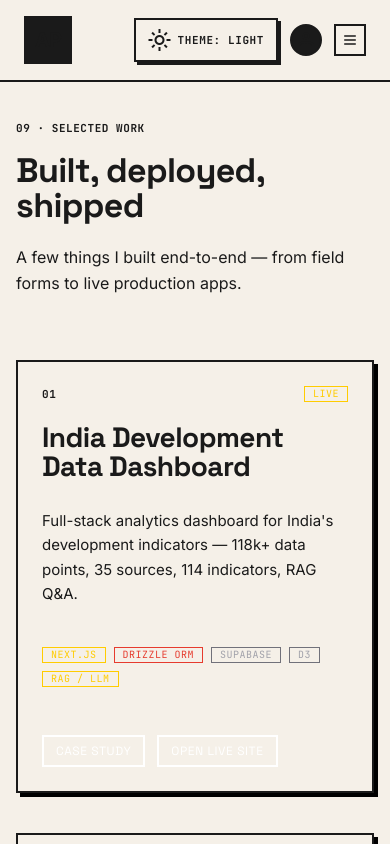
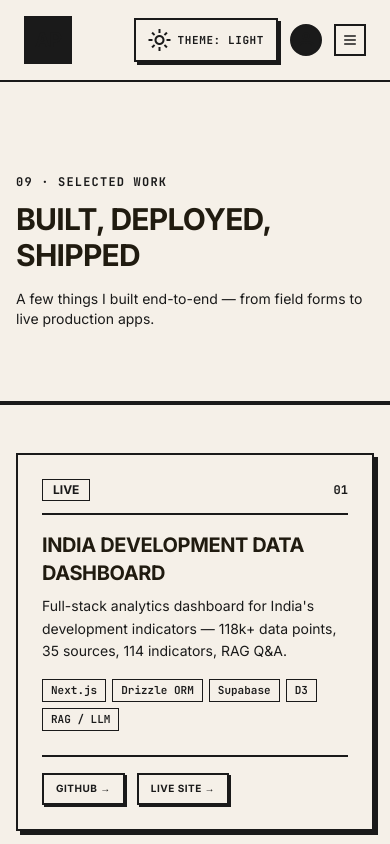
Before and after one commit to adityapandey2002/Portfolio, a Next.js app: page /work in a window 390 px wide. Shown: the top 844 px of the page. Built offline with nearby package versions, Linux system fonts and the light colour scheme.

Commit message:
fix: Work/Health/Ask pages use V2 design tokens for proper color contrast

```diff
--- a/src/app/health/page.tsx
+++ b/src/app/health/page.tsx
@@ -1,7 +1,5 @@
 import { Section } from '@/components/ui/Section';
 import { Footer } from '@/components/sections/Footer';
-import { RouteScrollMode } from '@/components/RouteScrollMode';
-import { EnergyConduit } from '@/components/sections/pillars';
 import { HealthMetrics } from '@/components/sections/HealthMetrics';
 import { HealthSystemStrengthening } from '@/components/sections/HealthSystemStrengthening';
 
@@ -14,26 +12,25 @@ export const metadata = {
 export default function HealthPage() {
   return (
     <>
-      <RouteScrollMode />
-      <Section>
-        <header className="mb-16 lg:mb-20 shrink-0">
-          <span className="font-mono text-xs font-bold uppercase tracking-wider text-ink-3 dark:text-ink-3">
-            03 · ABOUT
+      <section className="border-b-4 border-primary dark:border-white bg-surface dark:bg-surface-dark">
+        <Section className="py-12">
+          <div className="mb-6">
+            <span className="font-mono text-xs font-bold uppercase tracking-widest text-on-surface-variant dark:text-ink-dark">
+              03 · HEALTH FIELD IMPACT
             </span>
-          <h1 className="mt-3 font-display text-[clamp(40px,6vw,56px)] font-bold uppercase tracking-tight text-primary dark:text-ink-dark leading-none">
+            <h1 className="mt-2 font-headline text-3xl sm:text-5xl font-bold uppercase tracking-tight text-on-surface dark:text-ink-dark">
               Health Field Impact
             </h1>
-          <p className="mt-5 text-base leading-relaxed text-ink-2 dark:text-ink-2 max-w-2xl">
+            <p className="mt-4 text-sm text-on-surface-variant dark:text-ink-dark/70 max-w-2xl">
               Gandhi Fellowship · Piramal Foundation. Public health data work across Bihar&apos;s high-burden blocks — frontline worker capacity building (ASHA, ANM, CHO, PHC), 185-hour clinical skills refreshers, NQAS certification support, maternal and child health programs, and VHSND / Godbharai / PMSMA data pipelines — tracked like patient data, from Muzaffarpur.
             </p>
-        </header>
+          </div>
+        </Section>
+      </section>
 
       <HealthMetrics />
       <HealthSystemStrengthening />
-      </Section>
       <Footer />
-      {/* Moving gradient line at the very bottom edge of the page. */}
-      <EnergyConduit />
     </>
   );
 }
--- a/src/app/work/page.tsx
+++ b/src/app/work/page.tsx
@@ -2,6 +2,7 @@ import { WorkProjectCard } from '@/components/projects/WorkProjectCard';
 import { Footer } from '@/components/sections/Footer';
 import Link from 'next/link';
 import { ArrowRight } from 'lucide-react';
+import { Section } from '@/components/ui/Section';
 
 export const metadata = {
   title: 'Work — Aditya Pandey',
@@ -55,57 +56,85 @@ const WORK_PROJECTS: WorkProject[] = [
     tech: ['Python', 'SQLite', 'Dash', 'ML'],
     caseStudy: 'https://github.com/adityapandey2002/',
   },
-] as const;
+];
 
 export default function WorkPage() {
   return (
     <>
       {/* Page header */}
-      <section className="mb-16">
-        <div className="mx-auto max-w-[1500px] px-4 lg:px-8">
-          <span className="block mb-4 font-mono text-[11px] font-bold uppercase tracking-wider text-primary dark:text-ink-dark">
+      <section className="border-b-4 border-primary dark:border-white bg-surface dark:bg-surface-dark">
+        <Section className="py-12">
+          <div className="mb-6">
+            <span className="font-mono text-xs font-bold uppercase tracking-widest text-on-surface-variant dark:text-ink-dark">
               09 · SELECTED WORK
             </span>
-          <h1 className="font-display font-bold text-[34px] lg:text-[48px] leading-[1.04] text-primary dark:text-ink-dark">
+            <h1 className="mt-2 font-headline text-3xl sm:text-5xl font-bold uppercase tracking-tight text-on-surface dark:text-ink-dark">
               Built, deployed, shipped
             </h1>
-          <p className="mt-5 text-[16px] leading-relaxed text-primary dark:text-ink-dark font-sans max-w-[560px]">
+            <p className="mt-4 text-sm text-on-surface-variant dark:text-ink-dark/70 max-w-[560px]">
               A few things I built end-to-end — from field forms to live production apps.
             </p>
           </div>
+        </Section>
       </section>
 
-      {/* Projects grid — 12-col desktop → 6-col tablet → 4-col mobile */}
-      <section className="mb-20">
-        <div className="mx-auto max-w-[1500px] px-4 lg:px-8">
-          <div
-            className={[
-              'grid grid-cols-4 md:grid-cols-6 lg:grid-cols-12',
-              'gap-x-4 lg:gap-x-6 gap-y-10',
-            ].join(' ')}
-          >
+      {/* Projects grid */}
+      <section className="border-b-4 border-primary dark:border-white bg-surface dark:bg-surface-dark">
+        <Section className="py-12">
+          <div className="grid grid-cols-1 gap-6 md:grid-cols-2 lg:grid-cols-3">
             {WORK_PROJECTS.map((project) => (
               <div
                 key={project.id}
-                className="col-span-4 md:col-span-3 lg:col-span-4"
+                className="border-2 border-primary dark:border-white bg-surface-container-lowest dark:bg-surface-l2 p-6 shadow-[4px_4px_0_#1a1a1a] dark:shadow-[4px_4px_0_#ffffff]"
               >
-                <WorkProjectCard {...project} />
+                <div className="flex items-center justify-between border-b-2 border-primary dark:border-white pb-3 mb-4">
+                  <span className="bg-primary-container dark:bg-primary-yellow text-on-primary-container dark:text-on-primary px-2.5 py-0.5 font-headline font-bold text-xs uppercase border border-primary dark:border-white">
+                    {project.status === 'LIVE' ? 'LIVE' : 'CASE STUDY'}
+                  </span>
+                  <span className="font-mono text-xs font-bold text-on-surface-variant dark:text-ink-dark/70">
+                    {project.number}
+                  </span>
+                </div>
+                <h3 className="font-headline text-xl font-bold text-on-surface dark:text-ink-dark uppercase">
+                  {project.title}
+                </h3>
+                <p className="mt-2 text-sm text-on-surface-variant dark:text-ink-dark/70 leading-relaxed">
+                  {project.desc}
+                </p>
+                <div className="mt-4 flex flex-wrap gap-1.5">
+                  {project.tech.map((t) => (
+                    <span
+                      key={t}
+                      className="font-mono text-[11px] font-semibold bg-surface-container dark:bg-surface-l1 px-2 py-0.5 border border-primary dark:border-white text-on-surface dark:text-ink-dark"
+                    >
+                      {t}
+                    </span>
+                  ))}
+                </div>
+                <div className="mt-6 pt-4 border-t-2 border-primary dark:border-white flex gap-3">
+                  <a
+                    href={project.caseStudy}
+                    target="_blank"
+                    rel="noopener noreferrer"
+                    className="inline-flex items-center gap-2 border-2 border-primary dark:border-white bg-surface dark:bg-surface-l1 px-3 py-1.5 font-headline text-[10px] font-bold uppercase tracking-wider text-primary dark:text-white shadow-[2px_2px_0_#1a1a1a] dark:shadow-[2px_2px_0_#ffffff] transition-all hover:translate-x-0.5 hover:translate-y-0.5 hover:shadow-none"
+                  >
+                    GitHub →
+                  </a>
+                  {project.live && (
+                    <a
+                      href={project.live}
+                      target="_blank"
+                      rel="noopener noreferrer"
+                      className="inline-flex items-center gap-2 border-2 border-primary dark:border-white bg-primary-container dark:bg-primary-yellow px-3 py-1.5 font-headline text-[10px] font-bold uppercase tracking-wider text-on-primary-container dark:text-on-primary shadow-[2px_2px_0_#1a1a1a] dark:shadow-[2px_2px_0_#ffffff] transition-all hover:translate-x-0.5 hover:translate-y-0.5 hover:shadow-none"
+                    >
+                      Live Site →
+                    </a>
+                  )}
+                </div>
               </div>
             ))}
           </div>
-        </div>
-      </section>
-
-      {/* View all link */}
-      <section>
-        <div className="mx-auto max-w-[1500px] px-4 lg:px-8 mt-10 mb-24">
-          <Link
-            href="/work"
-            className="inline-flex items-center gap-2 font-mono text-[11px] font-bold uppercase tracking-wider text-primary dark:text-ink-dark hover:text-accent-yellow dark:hover:text-primary-yellow transition-colors"
-          >
-            View all <ArrowRight size={15} strokeWidth={2} aria-hidden="true" />
-          </Link>
-        </div>
+        </Section>
       </section>
 
       <Footer />
--- a/src/components/sections/HealthMetrics.tsx
+++ b/src/components/sections/HealthMetrics.tsx
@@ -117,8 +117,8 @@ export function HealthMetricCard({
   const Icon = ICONS[m.id];
   const a = ACCENT[m.accent];
   const kernel = !!m.kernel;
-  const surfaceText = kernel ? a.ink : 'text-primary dark:text-ink-dark';
-  const descText = kernel ? 'text-black/80 dark:text-surface-dark/80' : 'text-ink-3 dark:text-ink-3';
+  const surfaceText = kernel ? a.ink : 'text-on-surface dark:text-ink-dark';
+  const descText = kernel ? 'text-black/80 dark:text-surface-dark/80' : 'text-on-surface-variant dark:text-ink-dark/70';
 
   return (
     <Card
@@ -169,11 +169,11 @@ export function HealthMetrics() {
           <span className="font-mono text-xs font-bold uppercase tracking-widest text-accent-red dark:text-vermilion block mb-1">
             Audited Telemetry
           </span>
-          <h2 className="font-display text-3xl sm:text-5xl font-bold uppercase tracking-tight text-primary dark:text-ink-dark leading-none">
+          <h2 className="font-display text-3xl sm:text-5xl font-bold uppercase tracking-tight text-on-surface dark:text-ink-dark leading-none">
             Primary Field Metrics Ledger
           </h2>
         </div>
-        <div className="font-mono text-xs font-bold uppercase tracking-wider text-ink-3 dark:text-ink-3">
+        <div className="font-mono text-xs font-bold uppercase tracking-wider text-on-surface-variant dark:text-ink-dark/70">
           Total Active Blocks: 16 &nbsp;//&nbsp; Population Footprint: 4.8M+
         </div>
       </div>
--- a/src/components/sections/HealthSystemStrengthening.tsx
+++ b/src/components/sections/HealthSystemStrengthening.tsx
@@ -114,7 +114,7 @@ export function HealthSystemStrengthening() {
             Health System Strengthening
           </h2>
         </div>
-        <p className="text-base leading-relaxed text-ink-2 dark:text-ink-2 max-w-md">
+        <p className="text-base leading-relaxed text-on-surface-variant dark:text-ink-dark/70 max-w-md">
           Day-to-day fellowship work — support activities woven across Bihar\u2019s public health system, frontline to block.
         </p>
       </div>
@@ -159,7 +159,7 @@ export function HealthSystemStrengthening() {
                 <h3 className={`font-display text-lg font-bold uppercase tracking-tight ${item.accent === 'yellow' ? 'text-black dark:text-surface-dark' : 'text-primary dark:text-ink-dark'}`}>
                   {item.title}
                 </h3>
-                <p className="mt-3 text-sm leading-relaxed text-ink-3 dark:text-ink-3">{item.body}</p>
+                <p className="mt-3 text-sm leading-relaxed text-on-surface-variant dark:text-ink-dark/70">{item.body}</p>
               </div>
             </Card>
           );
```
Also changed, not shown: src/app/ask/AskTerminal.tsx (+27 -27 lines). Lines whose indentation alone changed are shown as unchanged.
